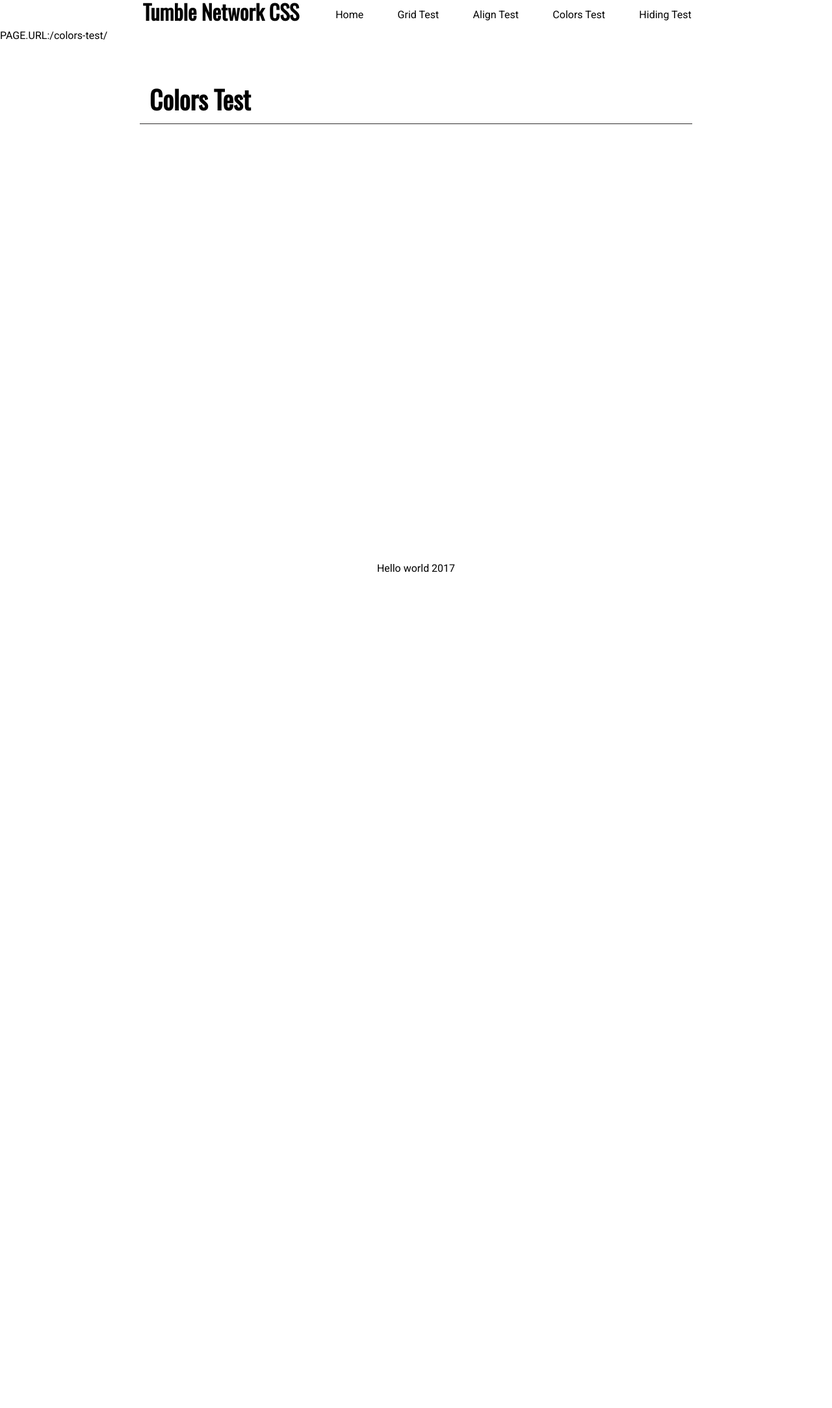
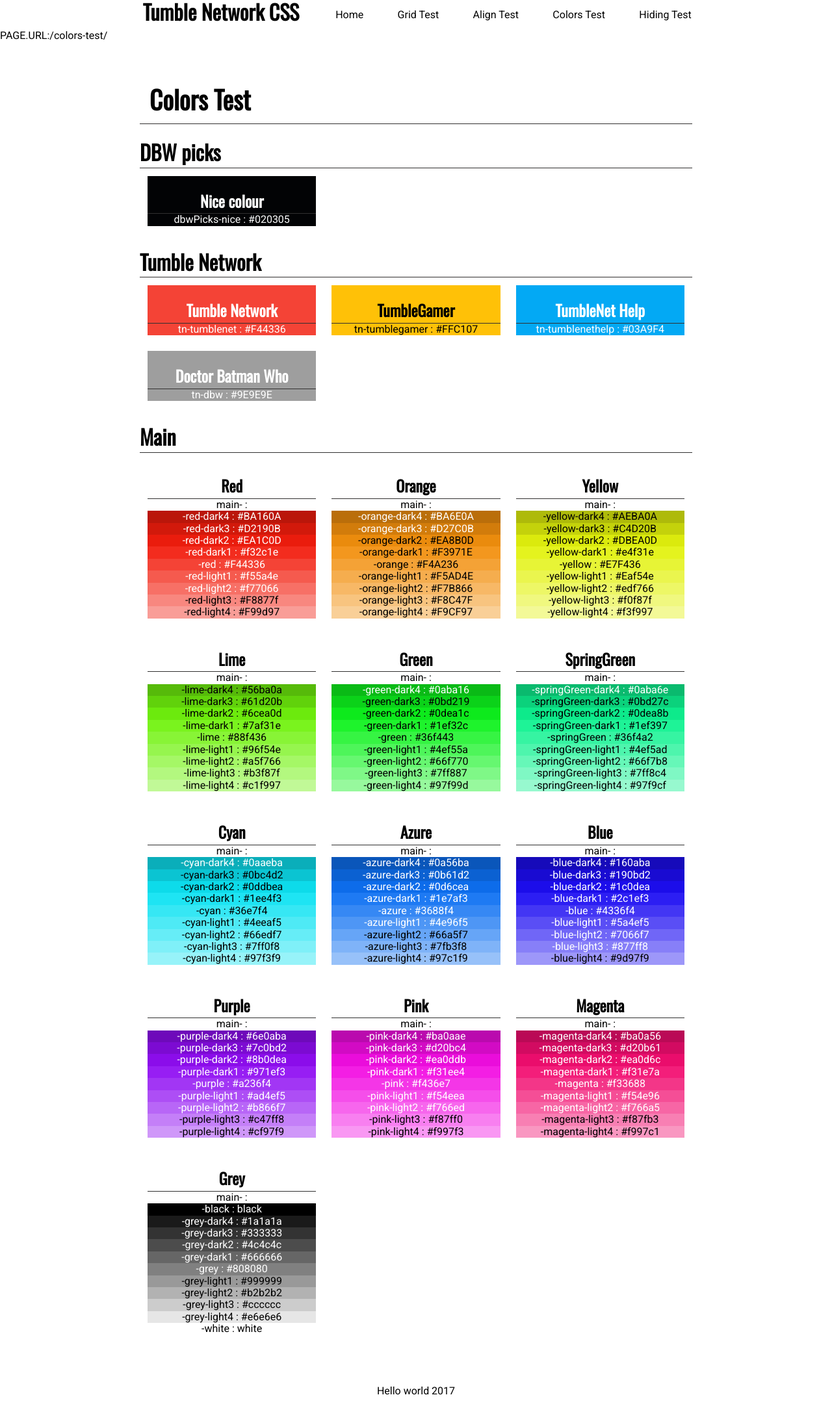
Before and after one commit to tumblenet/tumblenet-css, a Jekyll site: the page built from colors-test.html, in a window 1280 px wide. Shown: the whole page at 65% size. Built offline with Jekyll 4.4.1, drawn with Linux system fonts in a browser that asks for light colours; before the commit the page ends 900 px from its top, so only the background shows below that.

Commit message:
colors added

```diff
--- a/_data/css.yml
+++ b/_data/css.yml
@@ -39,8 +39,8 @@
   css-name: "main"
   colors:
   - name: Red
-    main: 4
-    colors:
+    index: 4
+    types:
     - name: red-dark4
       value: "#BA160A"
       dark: true
@@ -67,8 +67,8 @@
     - name: red-light4
       value: "#F99d97"
   - name: Orange
-    main: 4
-    colors:
+    index: 4
+    types:
     - name: orange-dark4
       value: "#BA6E0A"
       dark: true
@@ -90,8 +90,8 @@
     - name: orange-light4
       value: "#F9CF97"
   - name: Yellow
-    main: 4
-    colors:
+    index: 4
+    types:
     - name: yellow-dark4
       value: "#AEBA0A"
     - name: yellow-dark3
@@ -111,8 +111,8 @@
     - name: yellow-light4
       value: "#f3f997"
   - name: Lime
-    main: 4
-    colors:
+    index: 4
+    types:
     - name: lime-dark4
       value: "#56ba0a"
     - name: lime-dark3
@@ -132,8 +132,8 @@
     - name: lime-light4
       value: "#c1f997"
   - name: Green
-    main: 4
-    colors:
+    index: 4
+    types:
     - name: green-dark4
       value: "#0aba16"
       dark: true
@@ -154,8 +154,8 @@
     - name: green-light4
       value: "#97f99d"
   - name: SpringGreen
-    main: 4
-    colors:
+    index: 4
+    types:
     - name: springGreen-dark4
       value: "#0aba6e"
       dark: true
@@ -181,8 +181,8 @@
       value: "#97f9cf"
       dark: false
   - name: Cyan
-    main: 4
-    colors:
+    index: 4
+    types:
     - name: cyan-dark4
       value: "#0aaeba"
       dark: true
@@ -203,8 +203,8 @@
     - name: cyan-light4
       value: "#97f3f9"
   - name: Azure
-    main: 4
-    colors:
+    index: 4
+    types:
     - name: azure-dark4
       value: "#0a56ba"
       dark: true
@@ -230,8 +230,8 @@
     - name: azure-light4
       value: "#97c1f9"
   - name: Blue
-    main: 4
-    colors:
+    index: 4
+    types:
     - name: blue-dark4
       value: "#160aba"
       dark: true
@@ -259,8 +259,8 @@
     - name: blue-light4
       value: "#9d97f9"
   - name: Purple
-    main: 4
-    colors:
+    index: 4
+    types:
     - name: purple-dark4
       value: "#6e0aba"
       dark: true
@@ -287,8 +287,8 @@
     - name: purple-light4
       value: "#cf97f9"
   - name: Pink
-    main: 4
-    colors:
+    index: 4
+    types:
     - name: pink-dark4
       value: "#ba0aae"
       dark: true
@@ -317,8 +317,8 @@
       value: "#f997f3"
       dark: false
   - name: Magenta
-    main: 4
-    colors:
+    index: 4
+    types:
     - name: magenta-dark4
       value: "#ba0a56"
       dark: true
@@ -347,7 +347,7 @@
       value: "#f997c1"
       dark: false
   - name: Grey
-    colors:
+    types:
     - name: black
       value: black
       dark: true
@@ -380,4 +380,4 @@
       dark: false
     - name: white
       value: white
-    main: 5
+    index: 5
--- a/colors-test.html
+++ b/colors-test.html
@@ -2,21 +2,23 @@
 layout: page
 title: Colors Test
 ---
-
+{% for pallete in site.data.css.color-palletes %}
+<h1>{{ pallete.name }}</h1>
 <div class="tn-row">
-  {% for colorG in site.data.css.colors %}
+  {% for color in pallete.colors %}
   <div class="tn-col-1-3">
     <div>
-      <div class="tn-row tn-element-color-{{ colorG.colors[colorG.main].name }}">
-        <h2>{{ colorG.name }}</h2>
-        <p>{{ colorG.colors[colorG.main].name }} - {{ colorG.colors[colorG.main].value }}</p>
+      <div class="tn-row tn-element-color-{{ pallete.css-name }}-{{ color.css-name }}">
+        <h2>{{ color.name }}</h2>
+        <p>{{ pallete.css-name }}-{{ color.css-name }} : {{ color.value }}</p>
       </div>
-      {% for color in colorG.colors %}
-      <div class="tn-row tn-element-color-{{ color.name }} ">
-        <p>{{ color.name }} - {{ color.value }}</p>
+      {% for type in color.types %}
+      <div class="tn-row tn-element-color-{{ pallete.css-name }}-{{ color.css-name }}-{{ type.name }}">
+        <p>{{ color.css-name }}-{{ type.name }} : {{ type.value }}</p>
       </div>
       {% endfor %}
     </div>
   </div>
   {% endfor %}
 </div>
+{% endfor %}
```
